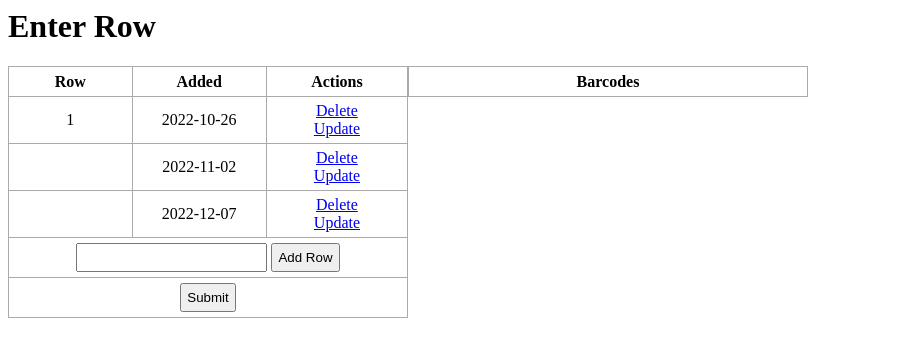
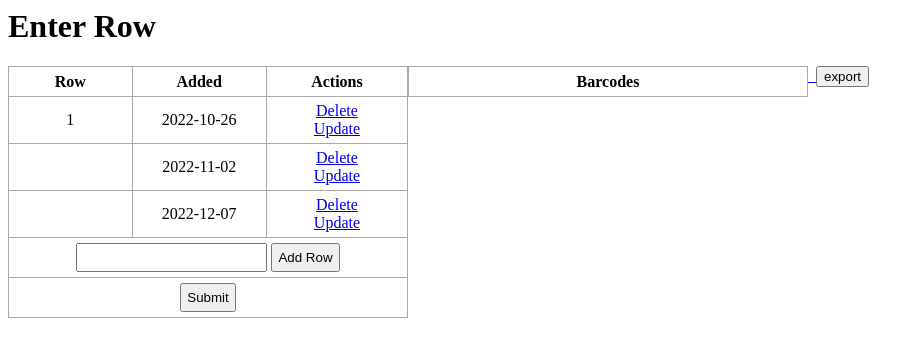
Before and after one commit to wliang13/BarcodeScanner, a Flask app: page / in a window 1280 px wide. Shown: the top 357 px of the page, without its empty margins (0-924 px from the left). Run offline with Flask 2, Linux system fonts and the light colour scheme; data comes from the database, SQL or seed files in the repository; lists and menus that the app fills with data are empty.

Commit message:
Update index2.html

```diff
--- a/templates/index2.html
+++ b/templates/index2.html
@@ -66,13 +66,18 @@
                         <th>Barcodes</th>
                     </tr>
                     {% for barcode in barcodeList %}
-                        <tr>
+                        <tr style="padding: 5px">
                             <td>{{ barcode }}</td>
                         </tr>
                     {% endfor %}
                 </table>
             </div>
+    </div>
 </body>
+
+<a href="/export" type="none">
+    &ensp;<button>export</button>
+</a>
 
     <!--<form action="/" method="POST" style="margin: 0 auto">
         &ensp;<input type="text" name="content">
```
